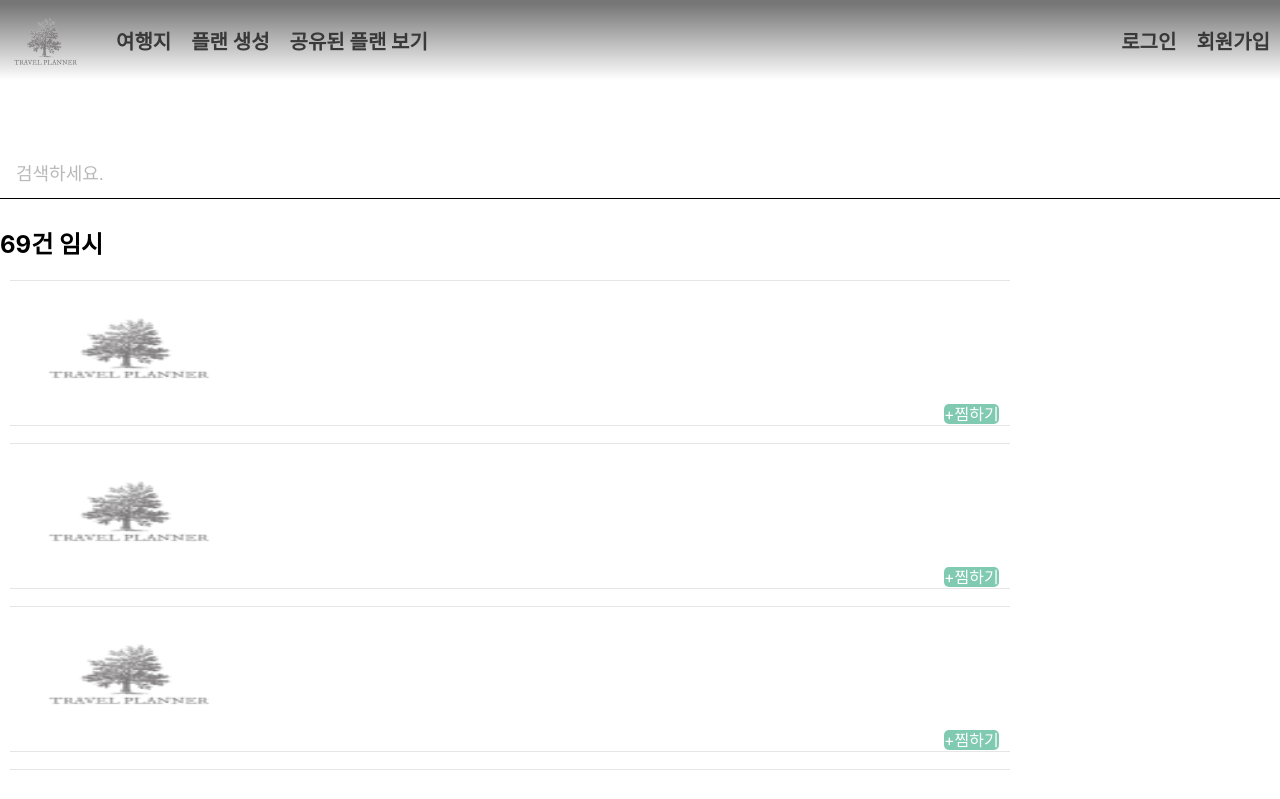
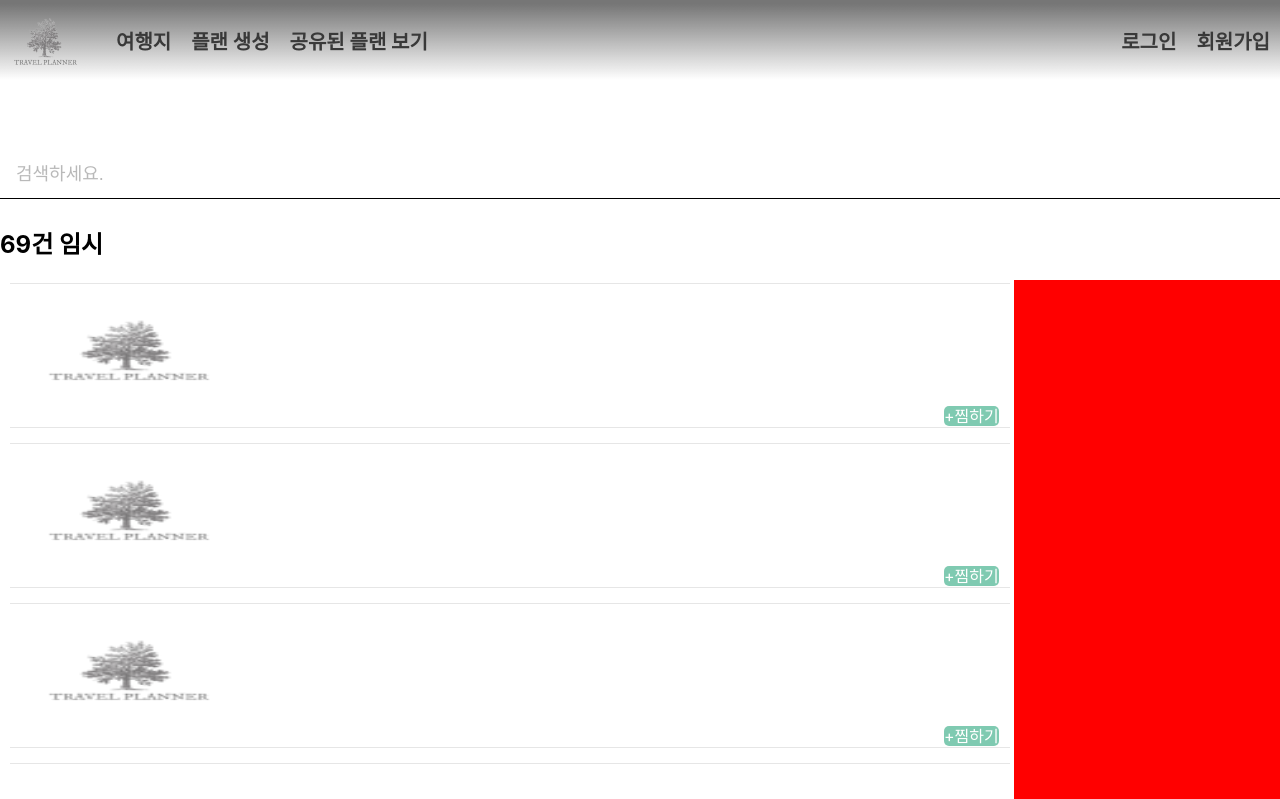
Before and after one commit to ten-3dev/travel-planner, a React (Create React App) app: page /travel in a window 1280 px wide. Shown: the top 799 px of the page. Built offline with nearby package versions, Linux system fonts and the light colour scheme.

Commit message:
travel 수정

```diff
--- a/src/Pages/travelPage/index.js
+++ b/src/Pages/travelPage/index.js
@@ -11,6 +11,7 @@ const travelPage = () => {
             </Styles.InputBox>
             <Styles.Bar/>
             <h2>69건 임시</h2>
+            <Styles.ContentBox>
                 <Styles.TravelWrapper2>
                     <Styles.Bar2/>
                     <Styles.TravelWrapper>
@@ -43,7 +44,10 @@ const travelPage = () => {
                     </Styles.TravelWrapper>
                     <Styles.Bar2/>
                 </Styles.TravelWrapper2>
+                <Styles.TravelWrapper3>
 
+                </Styles.TravelWrapper3>
+            </Styles.ContentBox>
 
         </MarginTopWrapper>
       );
--- a/src/Pages/travelPage/style.js
+++ b/src/Pages/travelPage/style.js
@@ -17,6 +17,10 @@ export const Bar2 = styled.div`
     margin-top: 3px;
     background-color: gray ;
     opacity: 0.2;
+`
+
+export const ContentBox = styled.div`
+    display: flex;
 `
 
 export const InputBox = styled.div`
@@ -57,6 +61,13 @@ export const TravelWrapper2 = styled.div`
     padding: 0 0 0 7px;
 `
 
+export const TravelWrapper3 = styled.div`
+    width: 100%;
+    height: 850px;
+    padding: 0 0 0 7px;
+    background-color: red;
+`
+
 export const Img = styled.img`
     cursor: pointer;
     width: 230px;
```
Lines whose indentation alone changed are shown as unchanged.
